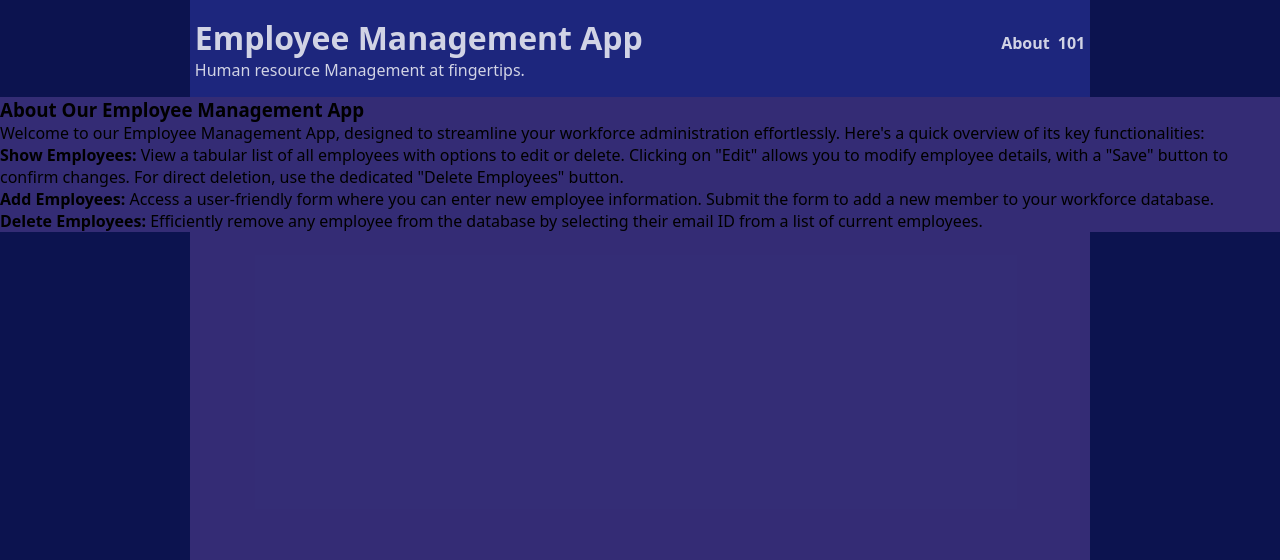
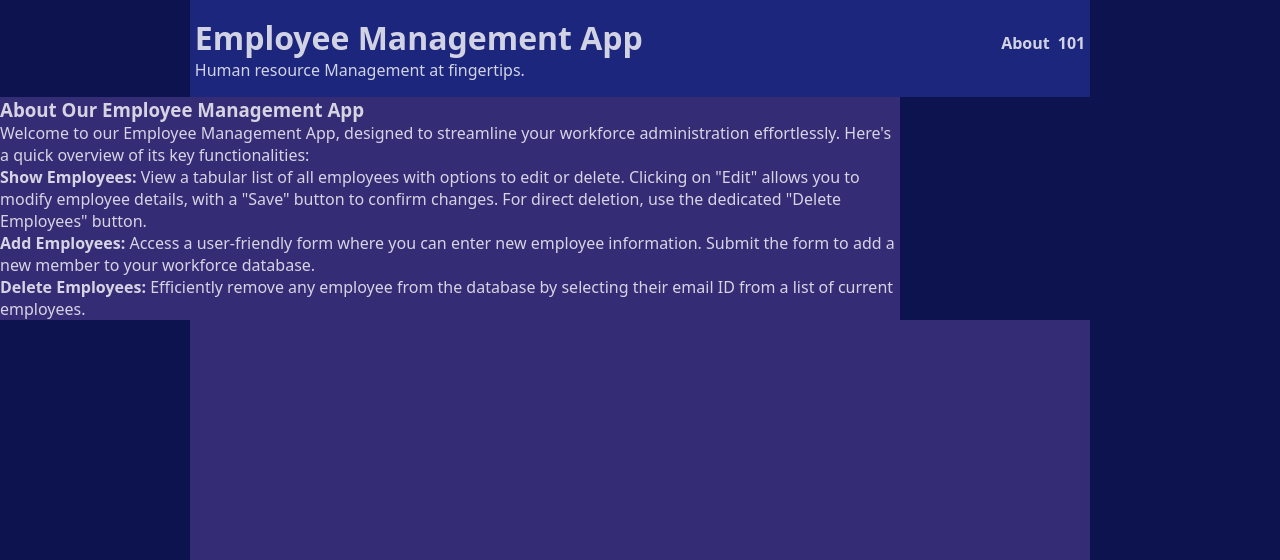
Before and after one commit to viveksoftdev/emp_manage, a Django app: template templates/index.html in a window 1280 px wide. Shown: the top 560 px of the page. Run offline with Django 3.2, Linux system fonts and the light colour scheme; the template is opened without the code that fills it, so the values that code supplies are empty.

Commit message:
Update styles.css

```diff
--- a/app/static/styles.css
+++ b/app/static/styles.css
@@ -19,9 +19,11 @@ body {
 
 /* styles for the btnContainer*/
 main{
-  color:var(----white-transucent);
+  color:var(--white-transucent);
   background-color: var(--purple-shade);
   list-style:none;
+  max-width:900px;
+  width:80%;
 }
 .btnContainer {
   display: flex;
```
